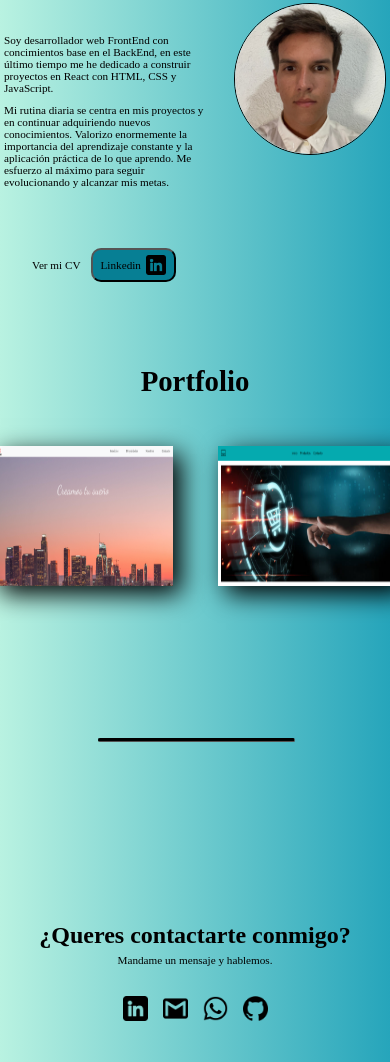
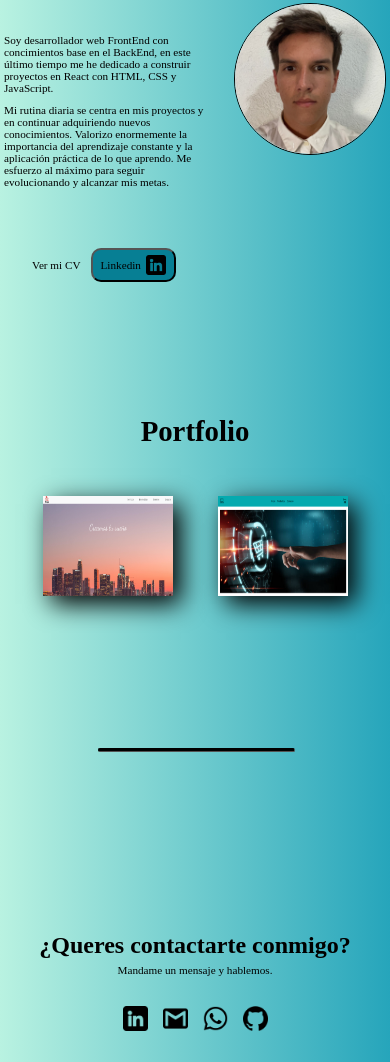
Before and after one commit to gonzalovalentingomez/portfolio-web, a website: page index.html in a window 390 px wide. Shown: the part 1174-2236 px from the top of the page. Drawn offline with nearby package versions, Linux system fonts and the light colour scheme.

Commit message:
detalles

```diff
--- a/scss/mob-media-queries/mobile.scss
+++ b/scss/mob-media-queries/mobile.scss
@@ -35,7 +35,7 @@
                 text-decoration: none;
                 color: black;
                 font-weight: 700;
-                font-size: 0.9rem;
+                font-size: 0.7rem;
                 color: #077f94;
             }
         }
@@ -300,6 +300,7 @@
     /*Portfolio*/
     .portfolio{
         width: 100%;
+        margin-top: 50px;
         display: flex;
         flex-direction: column;
         justify-content: center;
@@ -311,15 +312,15 @@
             margin-bottom: 50px;
         }
         .portfolio__proyectos-1-2{
-            width: 180px;
-            height: 140px;
+            width: 130px;
+            height: 100px;
             display: flex;
             justify-content: center;
             align-items: center;
             gap: 45px;
             .portfolio__imgs{
-                width: 180px;
-                height: 140px;
+                width: 130px;
+                height: 100px;
                 border: 0.1px;
                 box-shadow: 0.5rem 0.5rem 1.5rem black;
             }
```
Also changed, not shown: css/mob-media-queries/mobile.css, css/style.css, 2 other files.
